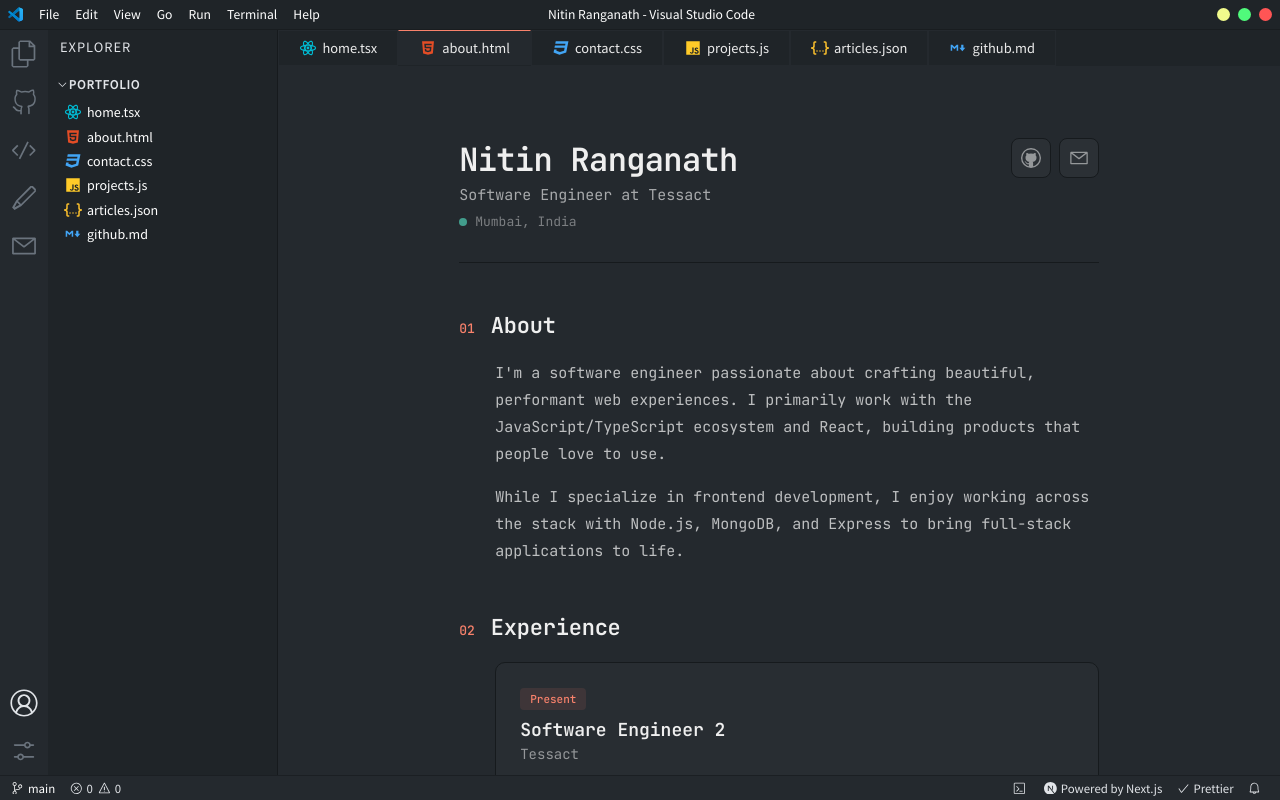
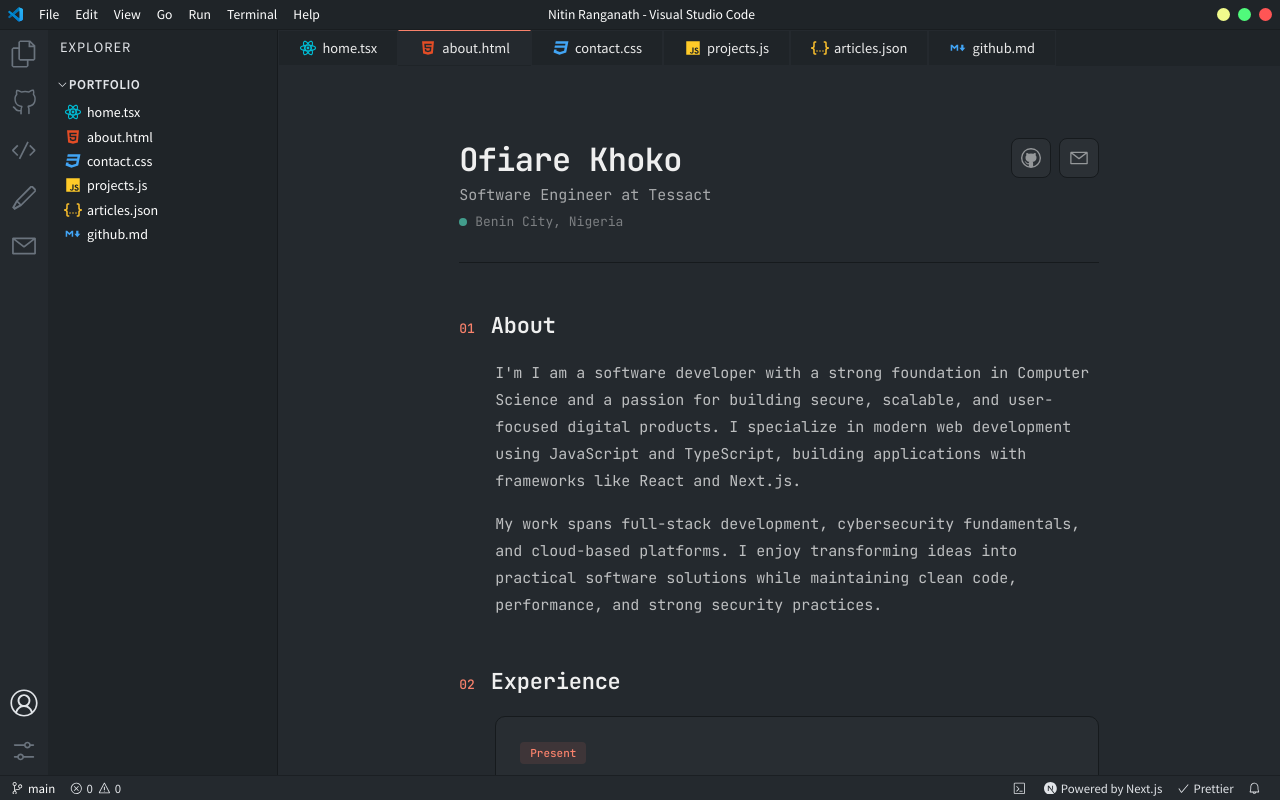
Before and after one commit to wilpowatech/my-portfolio, a Next.js app: page /about in a window 1280 px wide. Built offline with nearby package versions, Linux system fonts and the light colour scheme.

Commit message:
Fresh clean deployment for Wilpowa Tech Academy

```diff
--- a/app/about/page.tsx
+++ b/app/about/page.tsx
@@ -1,9 +1,9 @@
-'use client';
+'use client'
 
-import { VscGithub, VscMail, VscLinkExternal } from 'react-icons/vsc';
-import Link from 'next/link';
+import { VscGithub, VscMail, VscLinkExternal } from 'react-icons/vsc'
+import Link from 'next/link'
 
-import styles from '@/styles/AboutPage.module.css';
+import styles from '@/styles/AboutPage.module.css'
 
 const AboutPage = () => {
   return (
@@ -13,18 +13,18 @@
         <header className={styles.header}>
           <div className={styles.headerContent}>
             <div className={styles.headerText}>
-              <h1 className={styles.name}>Nitin Ranganath</h1>
+              <h1 className={styles.name}>Ofiare Khoko</h1>
               <p className={styles.role}>Software Engineer at Tessact</p>
               <div className={styles.location}>
                 <span className={styles.dot} />
-                Mumbai, India
+                Benin City, Nigeria
               </div>
             </div>
           </div>
 
           <div className={styles.headerActions}>
             <a
-              href="https://github.com/itsnitinr"
+              href="https://github.com/wilpowatech"
               target="_blank"
               rel="noopener noreferrer"
               className={styles.iconButton}
@@ -47,15 +47,16 @@
 
             <div className={styles.sectionBody}>
               <p className={styles.paragraph}>
-                I&apos;m a software engineer passionate about crafting beautiful, performant
-                web experiences. I primarily work with the JavaScript/TypeScript ecosystem
-                and React, building products that people love to use.
+                I&apos;m I am a software developer with a strong foundation in Computer Science and
+                a passion for building secure, scalable, and user-focused digital products. I
+                specialize in modern web development using JavaScript and TypeScript, building
+                applications with frameworks like React and Next.js.
               </p>
 
               <p className={styles.paragraph}>
-                While I specialize in frontend development, I enjoy working across the
-                stack with Node.js, MongoDB, and Express to bring full-stack applications
-                to life.
+                My work spans full-stack development, cybersecurity fundamentals, and cloud-based
+                platforms. I enjoy transforming ideas into practical software solutions while
+                maintaining clean code, performance, and strong security practices.
               </p>
             </div>
           </section>
@@ -152,8 +153,8 @@
 
             <div className={styles.sectionBody}>
               <p className={styles.paragraph}>
-                I&apos;ve had the pleasure of writing for some amazing publications
-                as a freelance technical author:
+                I&apos;ve had the pleasure of writing for some amazing publications as a freelance
+                technical author:
               </p>
 
               <div className={styles.writingLinks}>
@@ -199,8 +200,8 @@
 
             <div className={styles.sectionBody}>
               <p className={styles.paragraph}>
-                Aside from programming and writing, I enjoy reading dystopian novels,
-                listening to calm piano music, or just enjoying some downtime.
+                Aside from programming and writing, I enjoy reading dystopian novels, listening to
+                calm piano music, or just enjoying some downtime.
               </p>
             </div>
           </section>
@@ -213,7 +214,7 @@
         </footer>
       </div>
     </div>
-  );
-};
+  )
+}
 
-export default AboutPage;
+export default AboutPage
```
